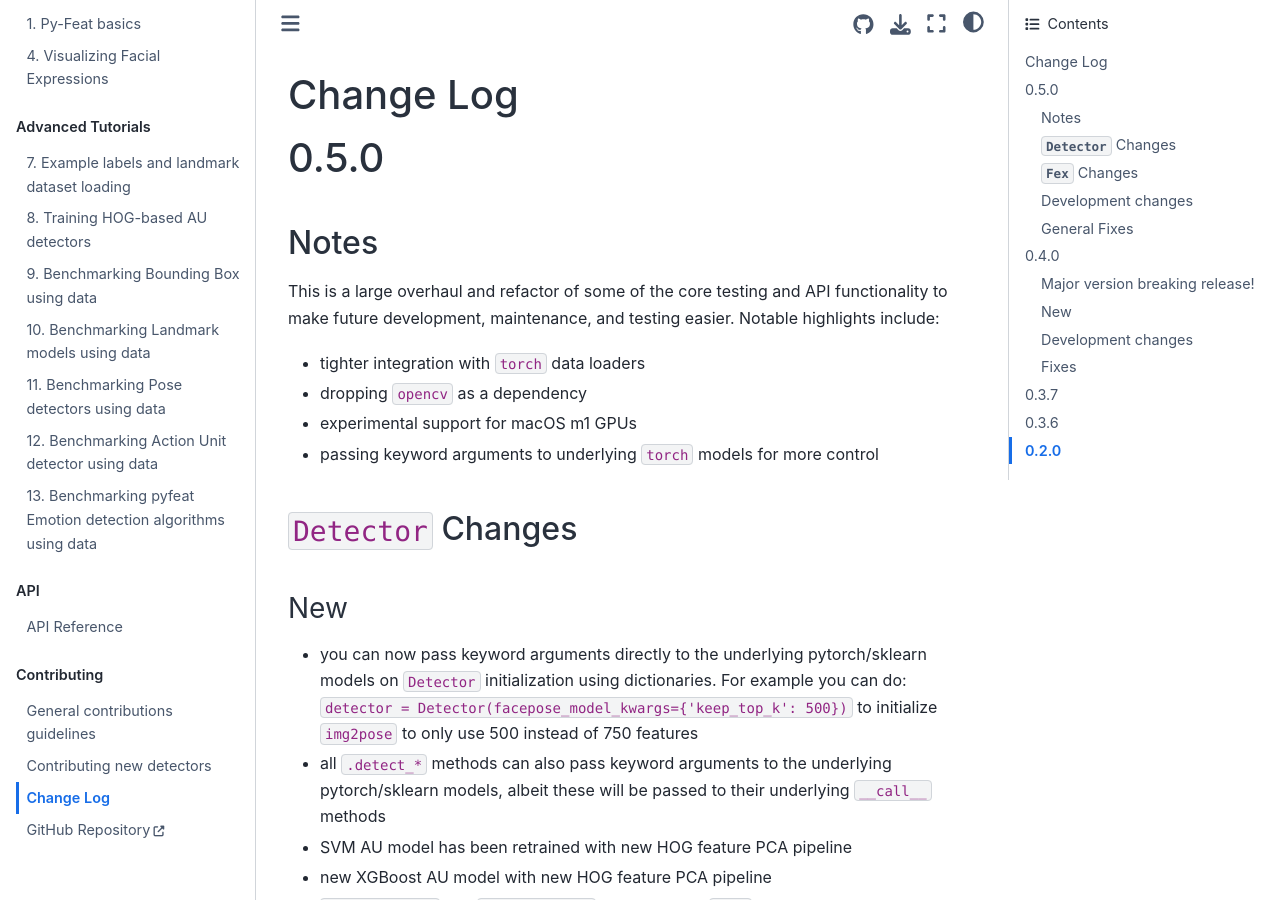
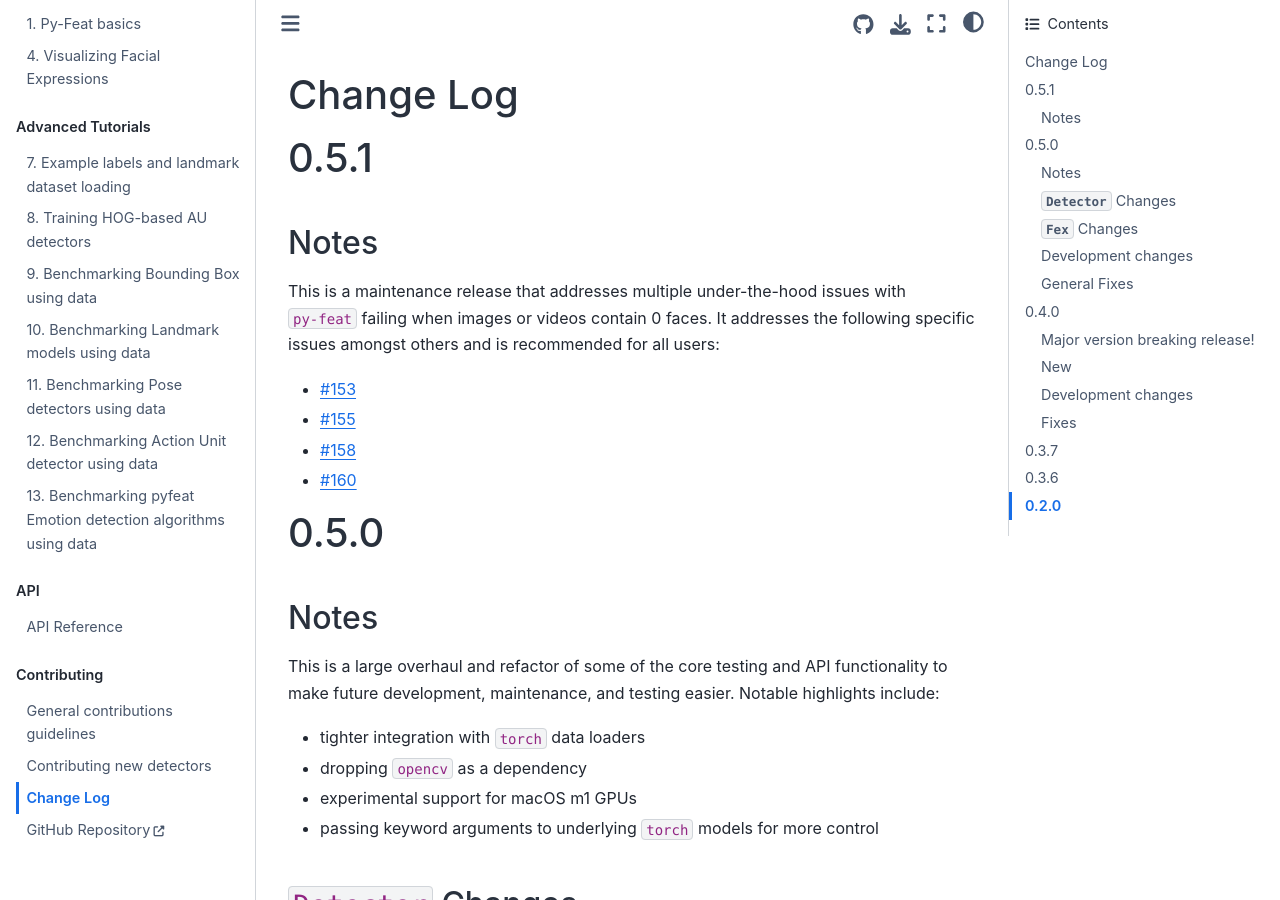
Before and after one commit to cosanlab/py-feat, a Jupyter Book: the page built from docs/pages/changelog.md, in a window 1280 px wide and 900 px high. Built offline with Jupyter Book 1.0.4 settings and Sphinx 7.4.7 and the Sphinx Book theme 1.1.4, drawn with Linux system fonts in a browser that asks for light colours; pages that are not in the unit, such as notebooks, are missing from menus.

Commit message:
version bump with release notes

```diff
--- a/docs/pages/changelog.md
+++ b/docs/pages/changelog.md
@@ -1,4 +1,15 @@
 # Change Log
+
+# 0.5.1
+
+## Notes
+
+This is a maintenance release that addresses multiple under-the-hood issues with `py-feat` failing when images or videos contain 0 faces. It addresses the following specific issues amongst others and is recommended for all users:
+
+- [#153](https://github.com/cosanlab/py-feat/issues/153)
+- [#155](https://github.com/cosanlab/py-feat/issues/155)
+- [#158](https://github.com/cosanlab/py-feat/issues/158)
+- [#160](https://github.com/cosanlab/py-feat/issues/160)
 
 # 0.5.0
 
--- a/feat/version.py
+++ b/feat/version.py
@@ -1 +1 @@
-__version__ = "0.5.0"
+__version__ = "0.5.1"
```
